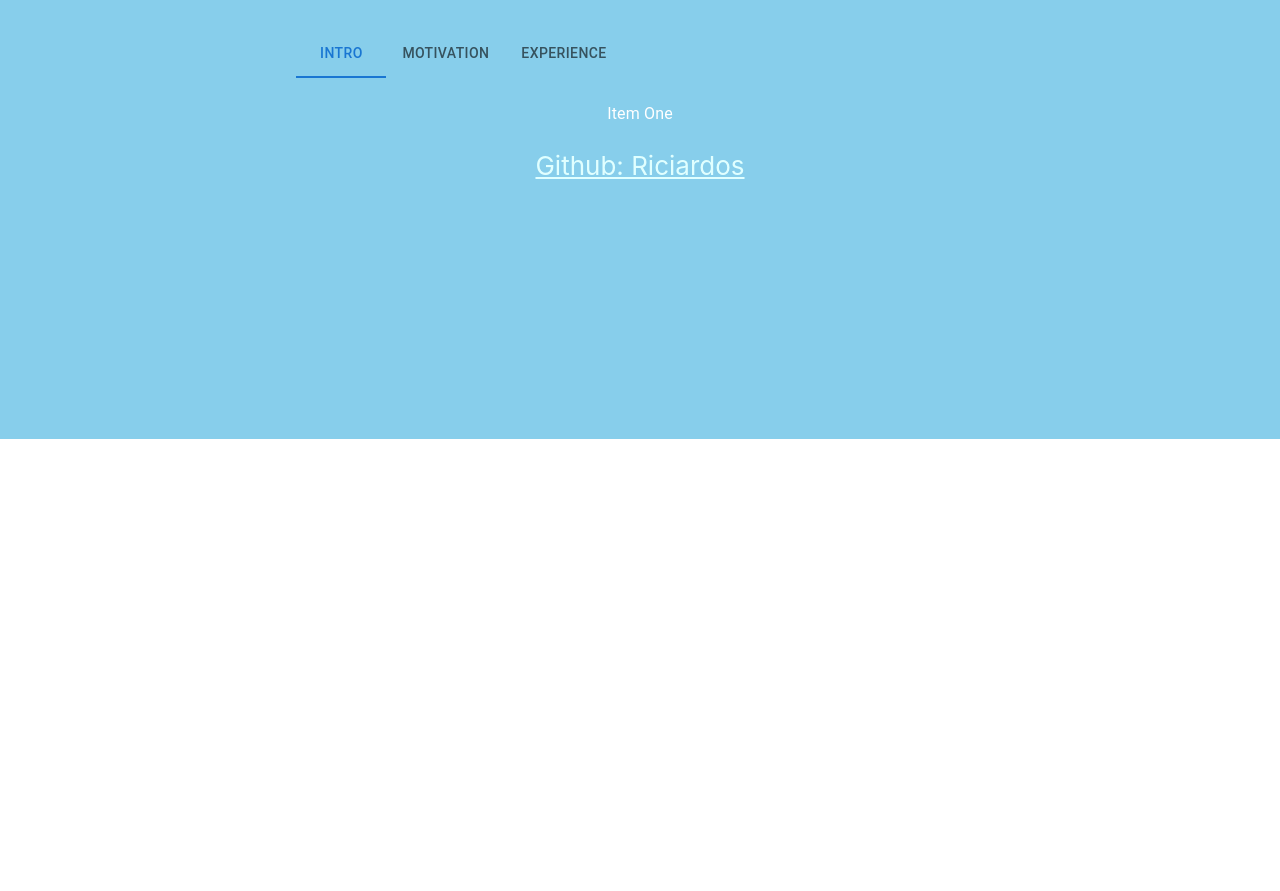
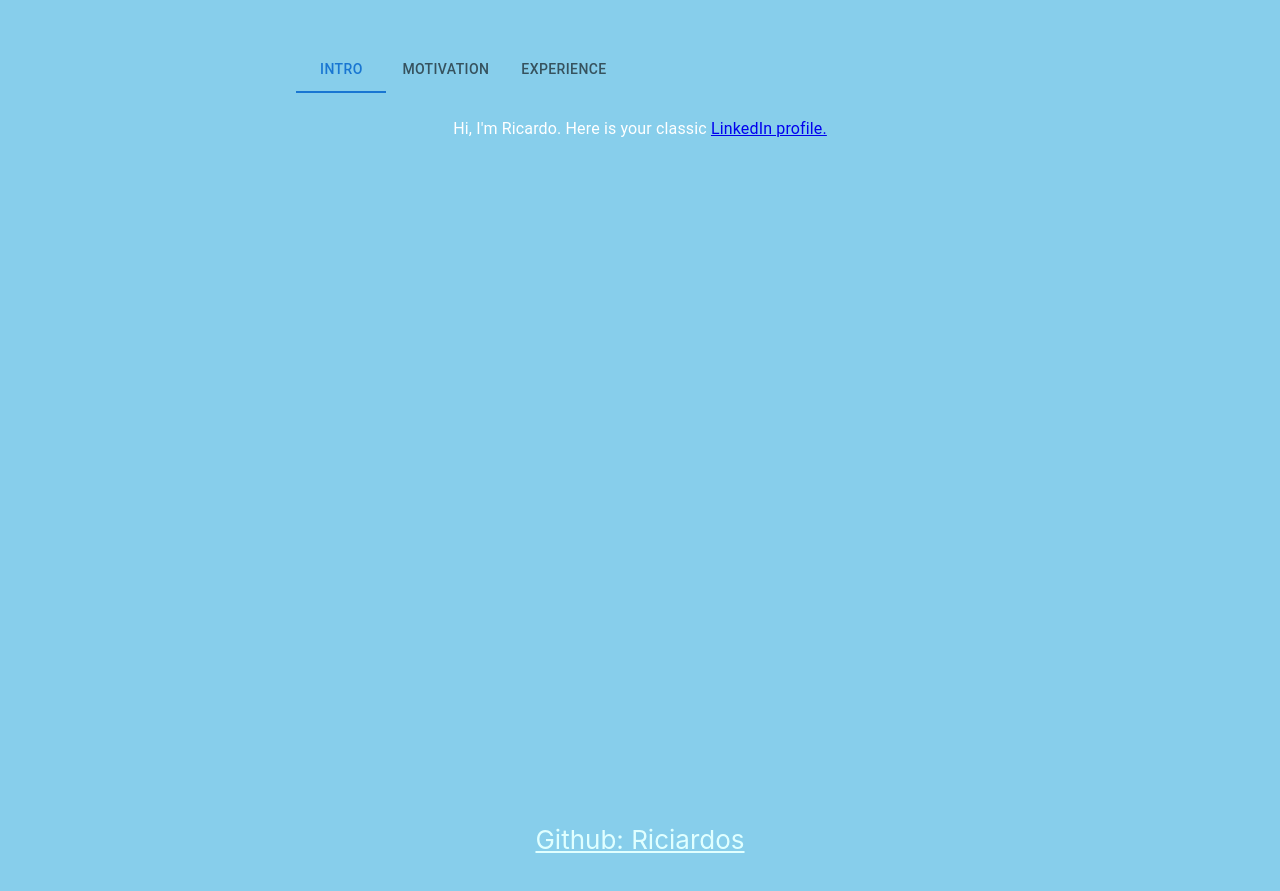
Before and after one commit to Riciardos/schullersoftwareservices, a React (Create React App) app in the folder frontend/schuller-software-services/: page / in a window 1280 px wide. Shown: the part 361-1252 px from the top of the page. Before the commit the page ends 800 px from the top, so only its background shows below. Built offline with nearby package versions, Linux system fonts and the light colour scheme.

Commit message:
Add tabs.

```diff
--- a/frontend/schuller-software-services/src/App.css
+++ b/frontend/schuller-software-services/src/App.css
@@ -24,15 +24,17 @@
   color: white;
 }
 
+.App-footer {
+  background-color: skyblue;
+  min-height: 100vh;
+  display: flex;
+  flex-direction: column;
+  align-items: center;
+  justify-content: center;
+  font-size: calc(10px + 2vmin);
+  color: white;
+}
+
 .App-link {
   color: lightcyan;
 }
-
-@keyframes App-logo-spin {
-  from {
-    transform: rotate(0deg);
-  }
-  to {
-    transform: rotate(360deg);
-  }
-}
--- a/frontend/schuller-software-services/src/App.tsx
+++ b/frontend/schuller-software-services/src/App.tsx
@@ -9,6 +9,8 @@
     <div className="App">
         <header className="App-header">
             <Section/>
+        </header>
+        <footer className="App-footer">
             <a
                 className="App-link"
                 href="https://www.github.com/riciardos"
@@ -17,7 +19,7 @@
             >
                 Github: Riciardos
             </a>
-      </header>
+        </footer>
     </div>
   );
 }
--- a/frontend/schuller-software-services/src/containers/Section.tsx
+++ b/frontend/schuller-software-services/src/containers/Section.tsx
@@ -53,13 +53,16 @@
             </Tabs>
 
             <TabPanel value={value} index={0} dir={theme.direction}>
-                Item One
+                Hi, I'm Ricardo. Here is your classic <a href="https://www.linkedin.com/in/ricardo-schuller-944750110/">LinkedIn profile.</a>
             </TabPanel>
             <TabPanel value={value} index={1} dir={theme.direction}>
-                Item Two
+                Polyglot that likes to solve problems and make it scalable.
             </TabPanel>
             <TabPanel value={value} index={2} dir={theme.direction}>
-                Item Three
+                RBS Open Banking <br/>
+                NHS Profile Updater <br/>
+                NATS <br/>
+                Matchesfashion <br/>
             </TabPanel>
         </div>
     );
```
Also changed, not shown: frontend/schuller-software-services/src/logo.svg (deleted). Lines whose indentation alone changed are shown as unchanged.
